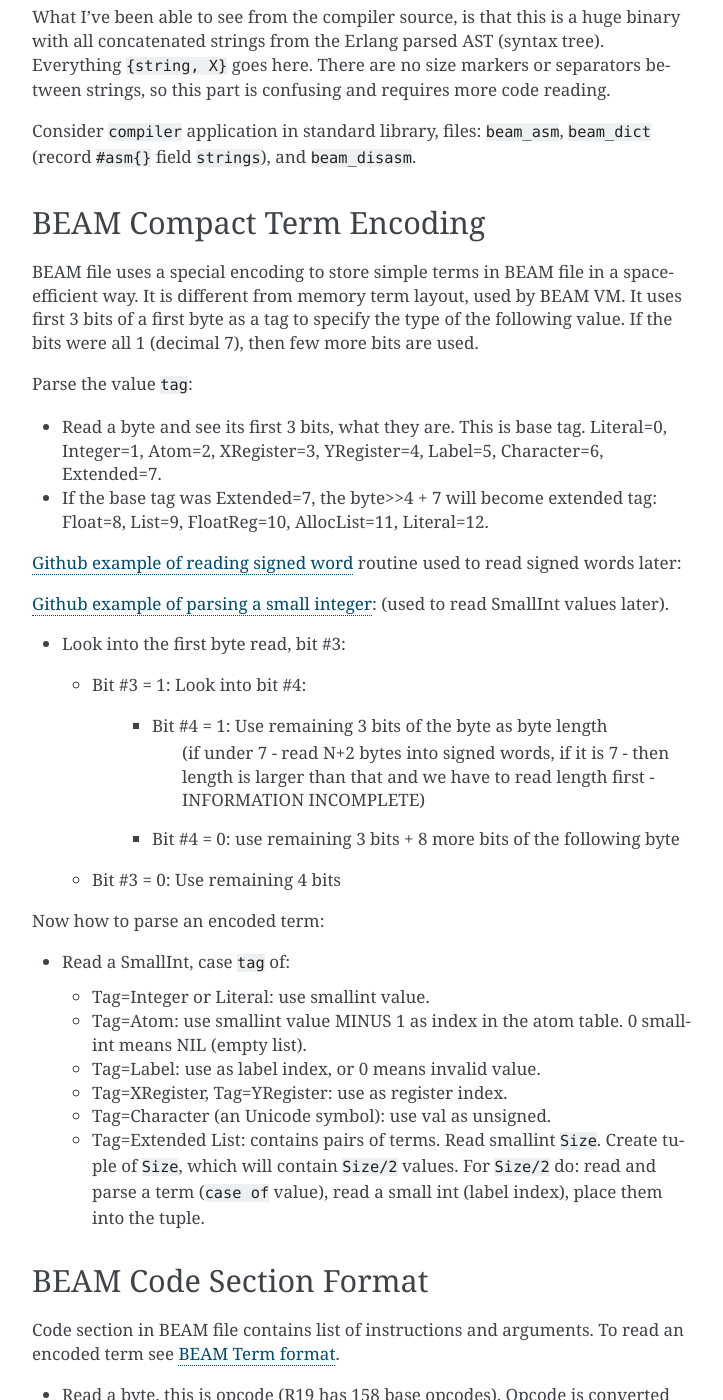
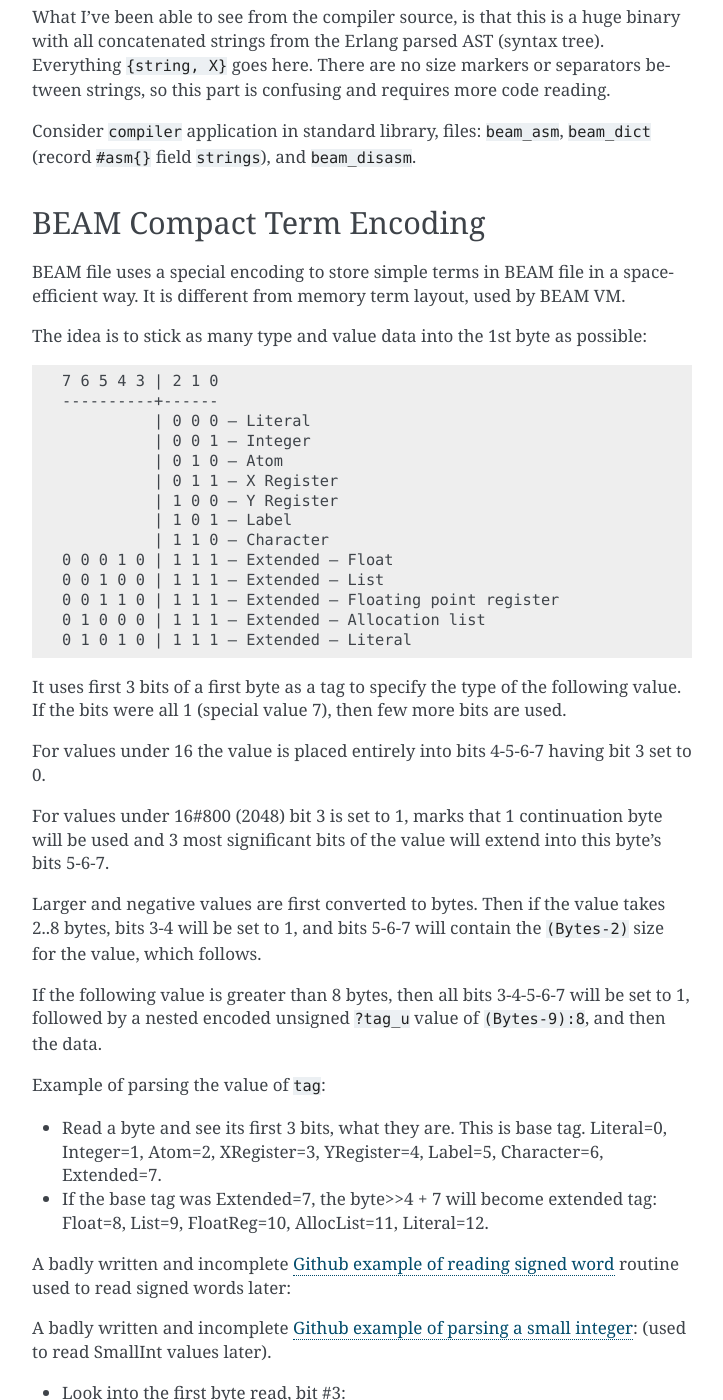
Before and after one commit to kvakvs/beam-wisdoms, a Sphinx documentation site: the page built from docs/source/indepth-beam-file.rst, in a window 1280 px wide and 1400 px high, scrolled down 3340 px. Shown: the whole window, without its empty margins (388-1111 px from the left). Built offline with Sphinx 7.4.7, drawn with Linux system fonts in a browser that asks for light colours; some of the changed text lies outside the part shown.

Commit message:
compact term encoding

```diff
--- a/docs/source/indepth-beam-file.rst
+++ b/docs/source/indepth-beam-file.rst
@@ -173,11 +173,44 @@ BEAM Compact Term Encoding
 BEAM file uses a special encoding to store simple terms in BEAM file in
 a space-efficient way.
 It is different from memory term layout, used by BEAM VM.
+
+The idea is to stick as many type and value data into the 1st byte as possible::
+
+    7 6 5 4 3 | 2 1 0
+    ----------+------
+              | 0 0 0 — Literal
+              | 0 0 1 — Integer
+              | 0 1 0 — Atom
+              | 0 1 1 — X Register
+              | 1 0 0 — Y Register
+              | 1 0 1 — Label
+              | 1 1 0 — Character
+    0 0 0 1 0 | 1 1 1 — Extended — Float
+    0 0 1 0 0 | 1 1 1 — Extended — List
+    0 0 1 1 0 | 1 1 1 — Extended — Floating point register
+    0 1 0 0 0 | 1 1 1 — Extended — Allocation list
+    0 1 0 1 0 | 1 1 1 — Extended — Literal
+
 It uses first 3 bits of a first byte as a tag to specify the type of the
 following value.
-If the bits were all 1 (decimal 7), then few more bits are used.
+If the bits were all 1 (special value 7), then few more bits are used.
 
-Parse the value ``tag``:
+For values under 16 the value is placed entirely into bits 4-5-6-7 having bit
+3 set to 0.
+
+For values under 16#800 (2048) bit 3 is set to 1, marks that 1 continuation
+byte will be used and 3 most significant bits of the value will extend into
+this byte's bits 5-6-7.
+
+Larger and negative values are first converted to bytes.
+Then if the value takes 2..8 bytes, bits 3-4 will be set to 1, and bits
+5-6-7 will contain the ``(Bytes-2)`` size for the value, which follows.
+
+If the following value is greater than 8 bytes, then all bits 3-4-5-6-7
+will be set to 1, followed by a nested encoded unsigned ``?tag_u`` value
+of ``(Bytes-9):8``, and then the data.
+
+Example of parsing the value of ``tag``:
 
 *   Read a byte and see its first 3 bits, what they are. This is base tag.
     Literal=0, Integer=1, Atom=2, XRegister=3, YRegister=4, Label=5,
@@ -185,11 +218,13 @@ Parse the value ``tag``:
 *   If the base tag was Extended=7, the byte>>4 + 7 will become extended tag:
     Float=8, List=9, FloatReg=10, AllocList=11, Literal=12.
 
+A badly written and incomplete
 `Github example of reading signed word <https://github.com/kvakvs/gluonvm1/blob/master/emulator/src/beam_loader.cpp#L513-L533>`_
 routine used to read signed words later:
 
 .. _beam-parse-smallint:
 
+A badly written and incomplete
 `Github example of parsing a small integer <https://github.com/kvakvs/gluonvm1/blob/master/emulator/src/beam_loader.cpp#L535-L555>`_:
 (used to read SmallInt values later).
 
@@ -222,6 +257,9 @@ Now how to parse an encoded term:
         read and parse a term (``case of`` value),
         read a small int (label index), place them into the tuple.
 
+.. seealso ::
+    Refer to ``beam_asm:encode/2`` for details about how this is encoded.
+
 .. _beam-code-format:
 
 BEAM Code Section Format
```
